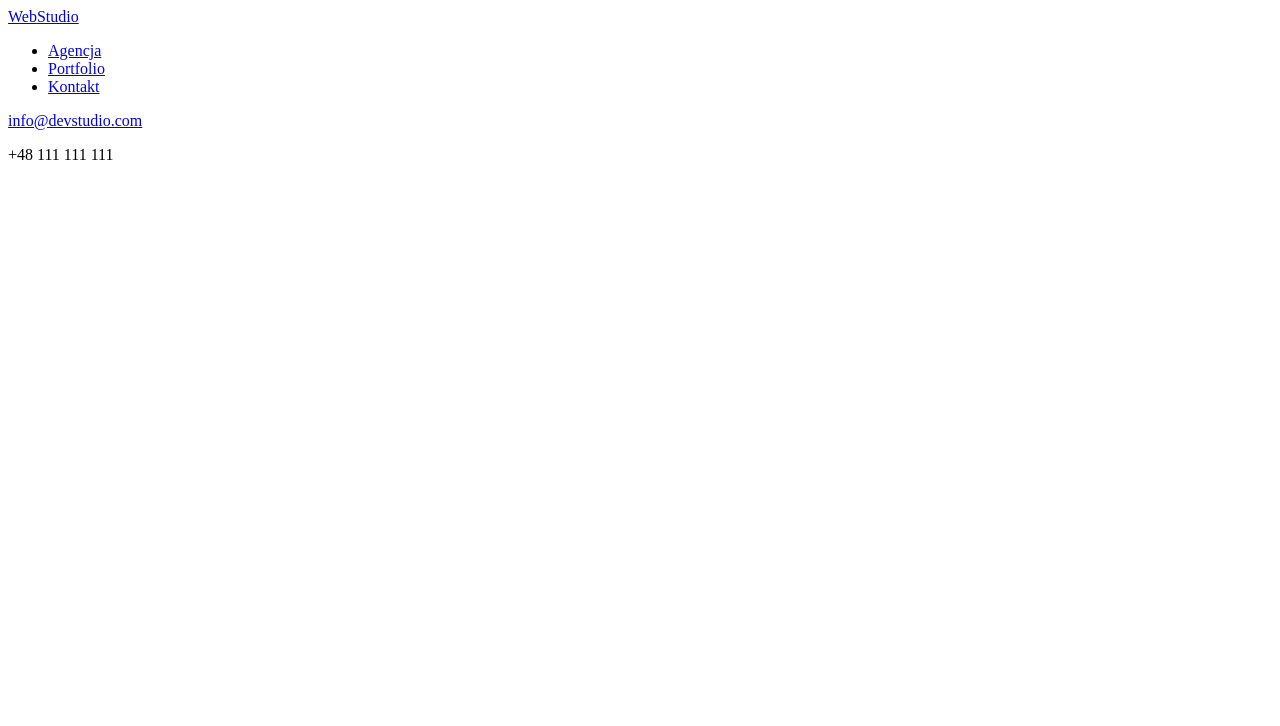
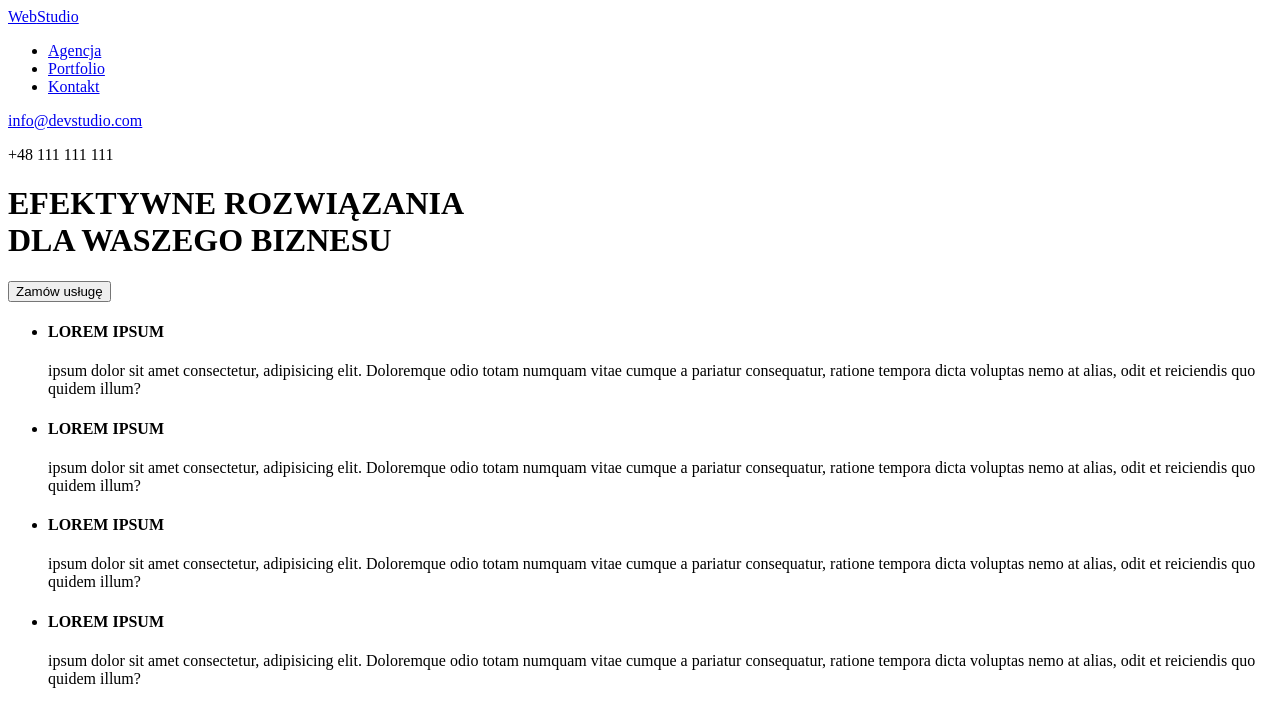
Before and after one commit to DorotaDobija/goit-HTML-1, a plain HTML site: page index.html in a window 1280 px wide. Drawn offline with Linux system fonts and the light colour scheme.

Commit message:
Rozpoczęto główną część strony

```diff
--- a/index.html
+++ b/index.html
@@ -17,5 +17,43 @@
       <a href="mailto:info@devstudio.com">info@devstudio.com</a>
       <p>+48 111 111 111</p>
     </header>
+    <main>
+      <h1>EFEKTYWNE ROZWIĄZANIA<br />DLA WASZEGO BIZNESU</h1>
+      <button type="button">Zamów usługę</button>
+      <ul>
+        <li>
+          <h4>LOREM IPSUM</h4>
+          <div>
+            ipsum dolor sit amet consectetur, adipisicing elit. Doloremque odio
+            totam numquam vitae cumque a pariatur consequatur, ratione tempora
+            dicta voluptas nemo at alias, odit et reiciendis quo quidem illum?
+          </div>
+        </li>
+        <li>
+          <h4>LOREM IPSUM</h4>
+          <div>
+            ipsum dolor sit amet consectetur, adipisicing elit. Doloremque odio
+            totam numquam vitae cumque a pariatur consequatur, ratione tempora
+            dicta voluptas nemo at alias, odit et reiciendis quo quidem illum?
+          </div>
+        </li>
+        <li>
+          <h4>LOREM IPSUM</h4>
+          <div>
+            ipsum dolor sit amet consectetur, adipisicing elit. Doloremque odio
+            totam numquam vitae cumque a pariatur consequatur, ratione tempora
+            dicta voluptas nemo at alias, odit et reiciendis quo quidem illum?
+          </div>
+        </li>
+        <li>
+          <h4>LOREM IPSUM</h4>
+          <div>
+            ipsum dolor sit amet consectetur, adipisicing elit. Doloremque odio
+            totam numquam vitae cumque a pariatur consequatur, ratione tempora
+            dicta voluptas nemo at alias, odit et reiciendis quo quidem illum?
+          </div>
+        </li>
+      </ul>
+    </main>
   </body>
 </html>
```
